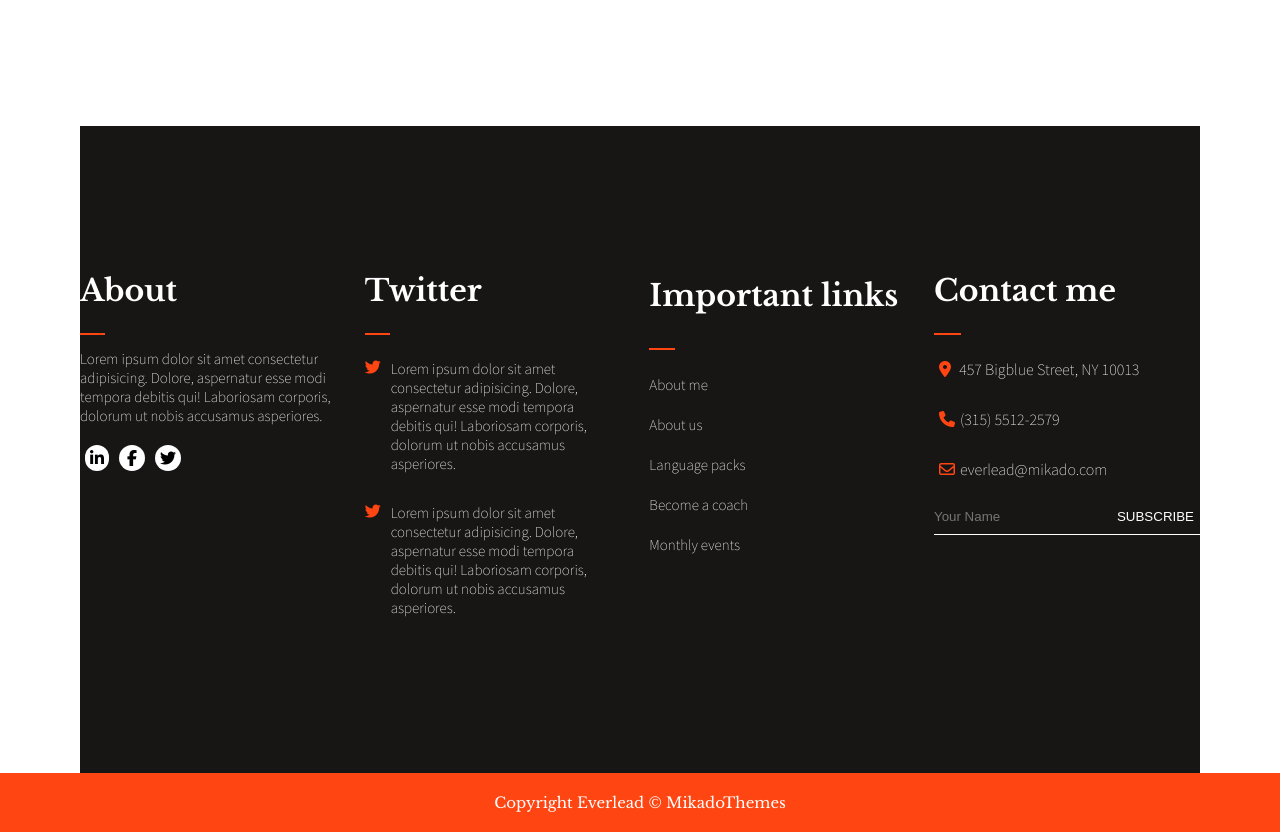
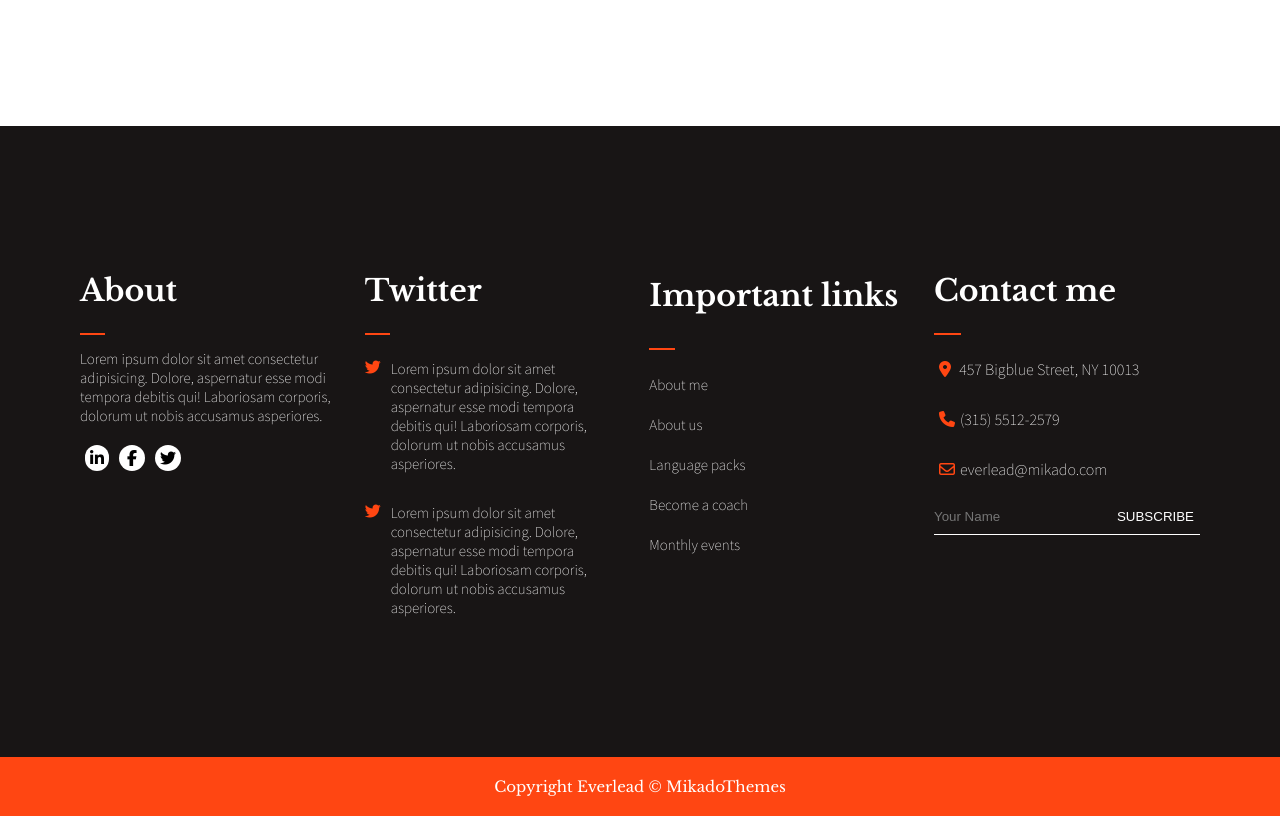
Before and after one commit to ArrobbioUmberto/proj-html-vuejs, a Vue app: page / in a window 1280 px wide. Shown: the part 6520-7352 px from the top of the page. Built offline with nearby package versions, Linux system fonts and the light colour scheme.

Commit message:
FEAT bg for footer components

```diff
--- a/src/App.vue
+++ b/src/App.vue
@@ -61,10 +61,10 @@ export default {
     <section class="contact_us">
       <ContactUs></ContactUs>
     </section>
-    <section class="dark_footer">
-      <DarkFooter class="darkbg"></DarkFooter>
-      <Copyright class="redbg"></Copyright>
+    <section class="footer">
+      <DarkFooter></DarkFooter>
     </section>
+    <Copyright class="redbg"></Copyright>
   </footer>
 </template>
 
@@ -104,15 +104,12 @@ header {
   object-fit: contain;
 }
 
-.dark-footer {
-  width: 100vw;
-}
-
-.darkbg {
+.footer {
   background-color: #181515;
 }
 
 .redbg {
   background-color: #ff4612;
+  margin-top: -16px;
 }
 </style>
```
